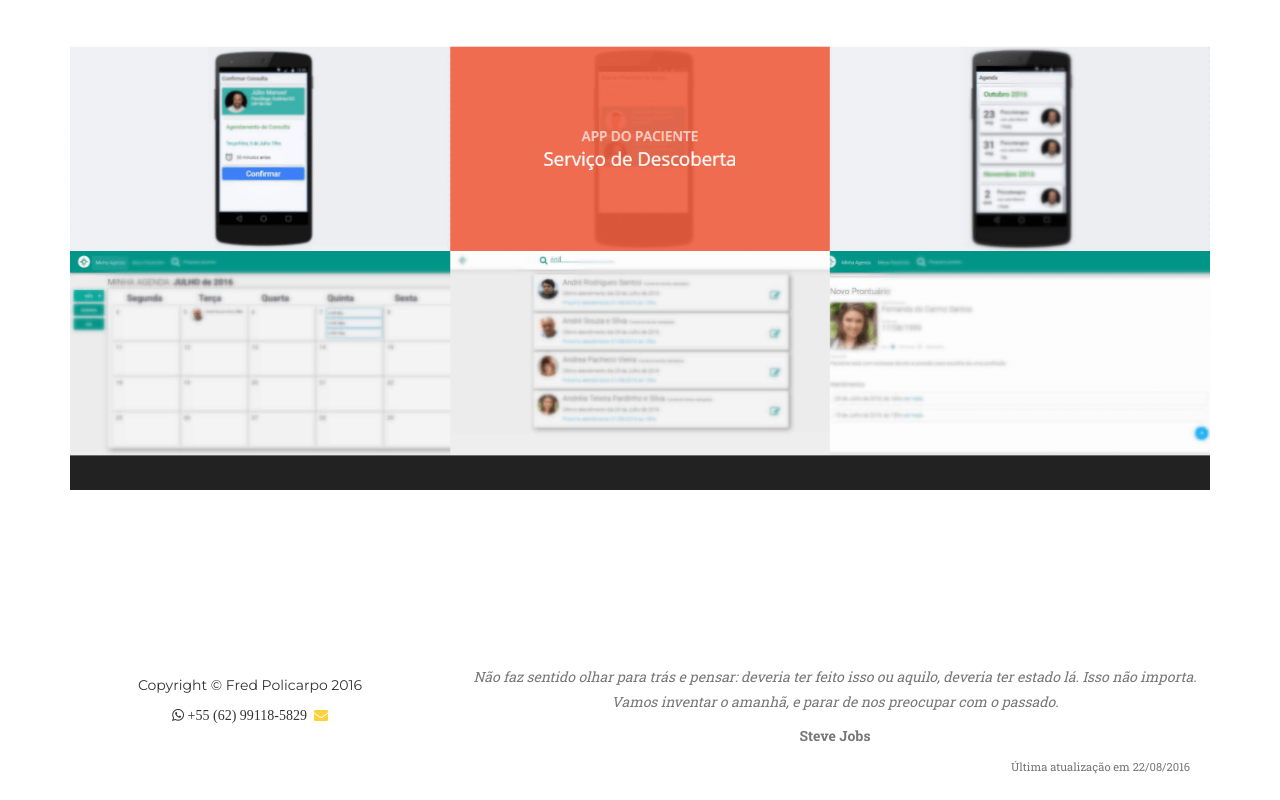
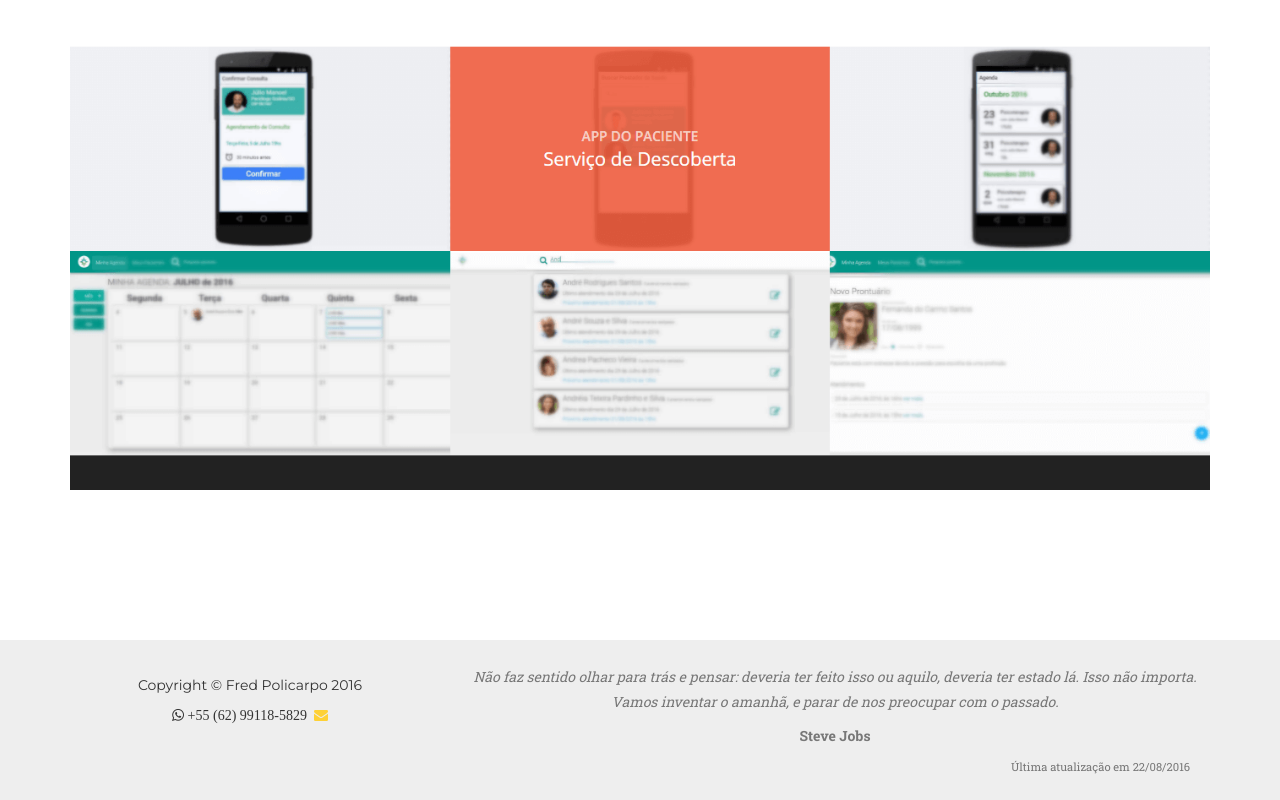
Before and after one commit to fredpolicarpo/fredpolicarpo.github.io, a website: page index.html in a window 1280 px wide. Shown: the part 7590-8390 px from the top of the page. Drawn offline with Linux system fonts and the light colour scheme; a web font is replaced by a local one.

```diff
--- a/index.html
+++ b/index.html
@@ -490,7 +490,7 @@
         </div>
     </section>
 
-    <footer>
+    <footer class="bg-light-gray">
         <div class="container">
             <div class="row">
                 <div class="col-md-4">
```
